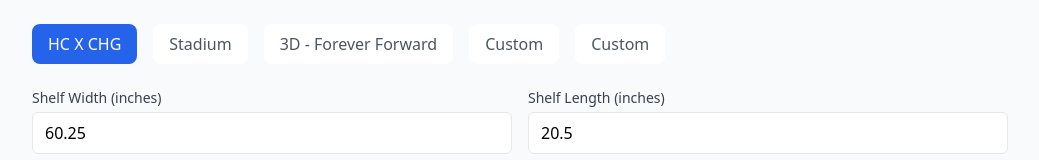
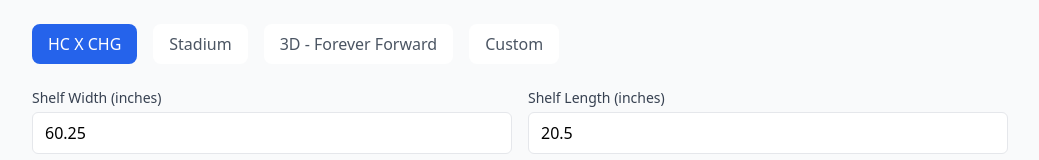
Before and after one commit to jmanq/classichgcartoptimization, a React (Vite) app: page / in a window 1280 px wide. Shown: the top 160 px of the page, without its empty margins (120-1159 px from the left). Built offline with nearby package versions, Linux system fonts and the light colour scheme.

Commit message:
Update App.tsx

```diff
--- a/src/App.tsx
+++ b/src/App.tsx
@@ -50,16 +50,6 @@ function App() {
           >
             Custom
           </button>
-          <button
-            onClick={() => setActiveTab('custom')}
-            className={`px-4 py-2 rounded-lg font-medium transition-colors ${
-              activeTab === 'custom'
-                ? 'bg-blue-600 text-white'
-                : 'bg-white text-gray-600 hover:bg-gray-100'
-            }`}
-          >
-            Custom
-          </button>
         </div>
         {activeTab === 'custom' ? (
           <CustomCalculator />
```
